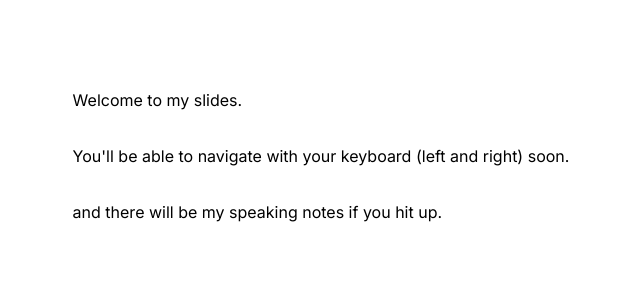
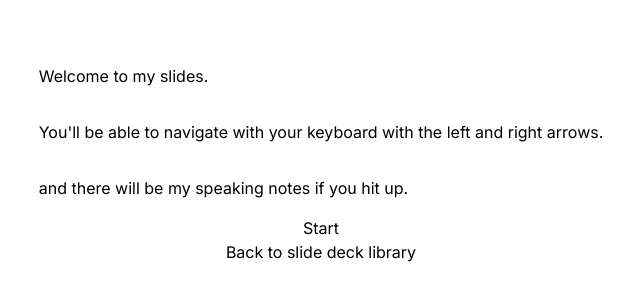
Before and after one commit to anthonyshew/maestros, a Next.js app: page /slides/1 in a window 1280 px wide. Shown: the part 236-536 px from the top of the page, without its empty margins (319-959 px from the left). Built offline with nearby package versions, Linux system fonts and the light colour scheme.

Commit message:
Little blog organization refactor.

```diff
--- a/app/blog/page.tsx
+++ b/app/blog/page.tsx
@@ -1,10 +1,10 @@
 import Link from "next/link";
 import { compareDesc, format, parseISO } from "date-fns";
-import { allPosts, Post } from "contentlayer/generated";
+import { allBlogPosts, BlogPost } from "contentlayer/generated";
 import { useMDXComponent } from "next-contentlayer/hooks";
 import { mdxComponents } from "components/mdxComponents";
 
-function PostCard(post: Post) {
+function PostCard(post: BlogPost) {
   const MDXContent = useMDXComponent(post.body.code);
 
   return (
@@ -27,7 +27,7 @@ function PostCard(post: Post) {
 }
 
 export default function Home() {
-  const posts: Post[] = allPosts.sort((a, b) => {
+  const posts: BlogPost[] = allBlogPosts.sort((a, b) => {
     return compareDesc(new Date(a.date), new Date(b.date));
   });
 
--- a/app/slides/[deck]/page.tsx
+++ b/app/slides/[deck]/page.tsx
@@ -1,15 +1,18 @@
-import { allSlides } from "contentlayer/generated";
+import Link from "next/link";
 
-export default function Home() {
+export default function Home({ params }: { params: { deck: string } }) {
   return (
-    <main className="flex items-center content-center justify-center min-w-full min-h-screen ">
+    <main className="flex flex-col items-center content-center justify-center min-w-full min-h-screen ">
       <div className="flex flex-col gap-4">
         <p>Welcome to my slides.</p>
         <p>
-          You'll be able to navigate with your keyboard (left and right) soon.
+          You'll be able to navigate with your keyboard with the left and right
+          arrows.
         </p>
         <p>and there will be my speaking notes if you hit up.</p>
       </div>
+      <Link href={`/slides/${params.deck}/1`}>Start</Link>
+      <Link href="/slides">Back to slide deck library</Link>
     </main>
   );
 }
```
Also changed, not shown: contentlayer.config.ts (+5 -8 lines), content/blog/change-me.mdx (renamed from content/posts/change-me.mdx), content/blog/click-me.mdx (renamed from content/posts/click-me.mdx), content/blog/what-is-contentlayer.mdx (renamed from content/posts/what-is-contentlayer.mdx).
